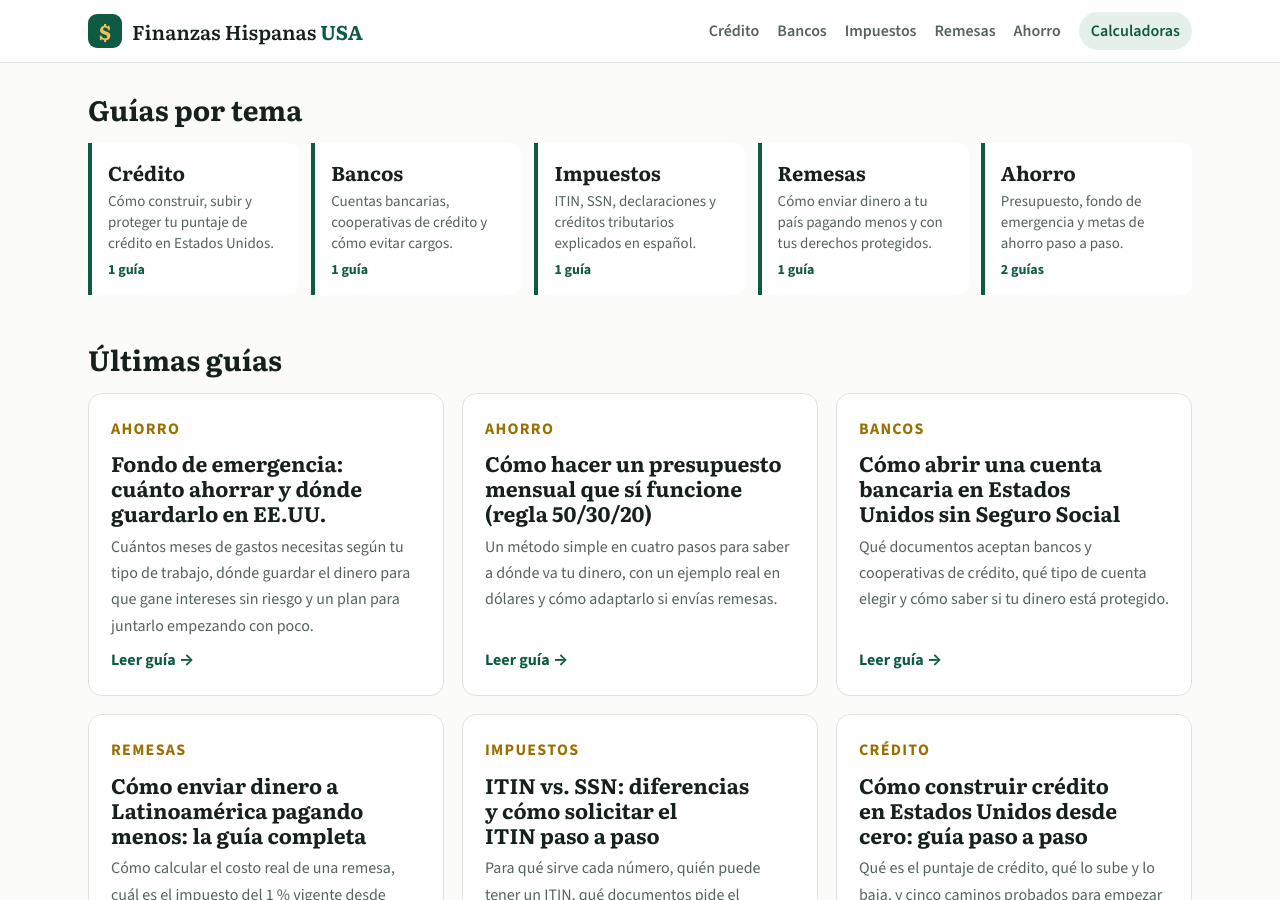
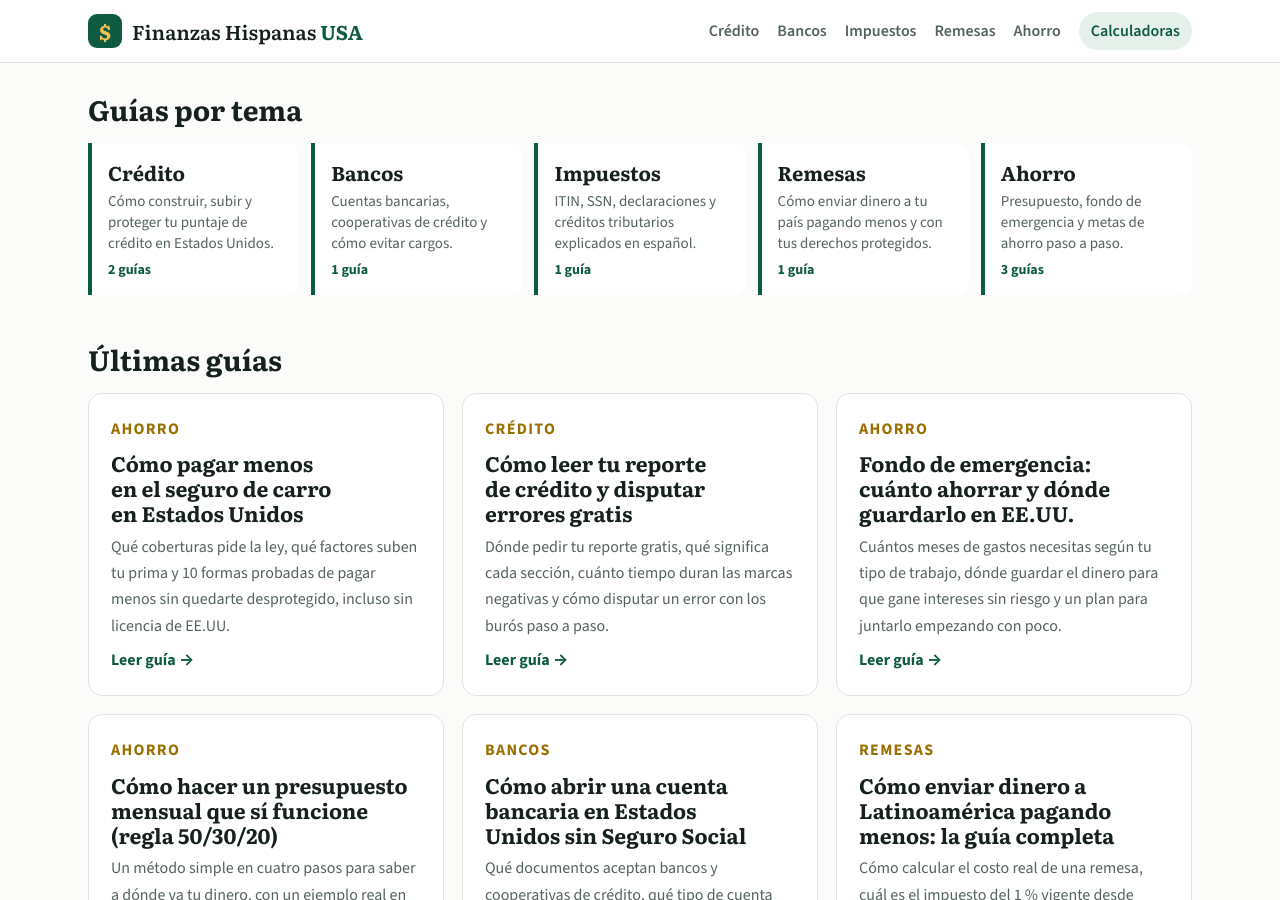
Before and after one commit to AnthonyHenriquezLuciano/finanzashispanasusa, a Jekyll site: the page built from index.html, in a window 1280 px wide and 900 px high, scrolled down 813 px. Built offline with Jekyll 4.4.1, drawn with Linux system fonts in a browser that asks for light colours; part of the change alters nothing that is shown.

Commit message:
Guías: reporte de crédito y seguro de carro
Co-Authored-By: Claude Opus 5.5 (1M context) <noreply@anthropic.com>
Claude-Session: https://claude.ai/code/session_018E8nodqmJommzDz9b1nwHg

```diff
--- a/_posts/2026-10-16-como-construir-credito-en-estados-unidos-desde-cero.md
+++ b/_posts/2026-10-16-como-construir-credito-en-estados-unidos-desde-cero.md
@@ -77,7 +77,7 @@ Suelen aprobar con historial corto. Úsalas para compras pequeñas y paga el sal
 2. **Mantén la utilización baja.** Si tu límite es $500, intenta que el saldo reportado no pase de $150.
 3. **No abras muchas cuentas a la vez.** Cada solicitud genera una consulta que resta unos puntos por un tiempo.
 4. **No cierres tu primera tarjeta** aunque ya tengas otras: su antigüedad ayuda.
-5. **Revisa tu reporte.** Puedes obtenerlo gratis en [AnnualCreditReport.com](https://www.annualcreditreport.com), el sitio oficial autorizado por la ley federal. Si ves un error, disputarlo con el buró es gratis.
+5. **Revisa tu reporte.** Puedes obtenerlo gratis en [AnnualCreditReport.com](https://www.annualcreditreport.com), el sitio oficial autorizado por la ley federal. Si ves un error, disputarlo con el buró es gratis: sigue nuestra guía para [leer tu reporte de crédito y disputar errores](/como-leer-tu-reporte-de-credito-y-disputar-errores/).
 
 ## ¿Cuánto tarda?
 
--- /dev/null
+++ b/_posts/2026-10-16-como-leer-tu-reporte-de-credito-y-disputar-errores.md
@@ -0,0 +1,111 @@
+---
+title: "Cómo leer tu reporte de crédito y disputar errores gratis"
+description: "Dónde pedir tu reporte gratis, qué significa cada sección, cuánto tiempo duran las marcas negativas y cómo disputar un error con los burós paso a paso."
+date: 2026-10-16 20:00:00 -0400
+category: Crédito
+herramienta: credito
+keywords: [reporte de credito, disputar error credito, annualcreditreport, equifax experian transunion, borrar cuenta en colecciones]
+resumen:
+- Pide tu reporte **gratis cada semana** en AnnualCreditReport.com, el único sitio oficial.
+- Revisa datos personales, cuentas, consultas y registros en **los tres burós**: Equifax, Experian y TransUnion.
+- La mayoría de las marcas negativas duran **7 años**; un error se puede disputar gratis.
+- El buró debe investigar tu disputa, en general, en un plazo de **30 días**.
+faq:
+- q: ¿Pedir mi reporte de crédito baja mi puntaje?
+  a: No. Revisar tu propio reporte es una consulta suave y no afecta tu puntaje.
+- q: ¿El reporte gratis incluye mi puntaje?
+  a: No necesariamente. AnnualCreditReport.com da el reporte, no el puntaje. Muchos bancos y emisores de tarjetas muestran tu puntaje gratis en su app.
+- q: ¿Puedo pagar a una empresa para que borre deudas de mi reporte?
+  a: Nadie puede borrar información negativa que sea correcta y esté dentro del plazo legal. Disputar errores lo puedes hacer tú gratis. Desconfía de quien cobra por adelantado prometiendo "limpiar" tu crédito.
+- q: ¿Cuánto tarda en salir una cuenta en colecciones?
+  a: En general, la información negativa se puede reportar hasta 7 años. Pagarla no la borra, pero el reporte la mostrará como pagada.
+---
+Tu reporte de crédito es el expediente que miran bancos, arrendadores, aseguradoras y a veces empleadores. Un error en él, como una deuda que no es tuya o un pago marcado como atrasado cuando no lo fue, puede costarte un apartamento o una tasa de interés mucho más alta. Revisarlo es gratis y disputar errores también.
+
+## Dónde pedir tu reporte gratis
+
+El único sitio oficial autorizado por la ley federal es **[AnnualCreditReport.com](https://www.annualcreditreport.com)**. Desde ahí puedes descargar **gratis y cada semana** tu reporte de los tres burós principales:
+
+| Buró | Para qué lo usarás |
+|---|---|
+| Equifax | Reporte y disputas en equifax.com |
+| Experian | Reporte y disputas en experian.com |
+| TransUnion | Reporte y disputas en transunion.com |
+
+> Cuidado con sitios con nombres parecidos que piden tarjeta de crédito "para verificar". El sitio oficial no te cobra.
+
+Revisa **los tres**: no todos los prestamistas reportan a todos los burós, así que la información puede ser distinta.
+
+## Qué significa cada sección
+
+### 1. Información personal
+
+Nombre, variaciones de tu nombre, direcciones, fecha de nacimiento, número de identificación (SSN o ITIN) y, a veces, empleadores. **Una dirección donde nunca viviste o un nombre que no es tuyo puede ser señal de robo de identidad.**
+
+### 2. Cuentas (tradelines)
+
+Cada tarjeta, préstamo de carro, préstamo estudiantil o hipoteca aparece con:
+
+- **Fecha de apertura** y si está abierta o cerrada.
+- **Límite o monto original** y **saldo actual**.
+- **Historial de pagos** mes a mes: "OK" o "Current" es un pago a tiempo; "30", "60", "90" indican días de atraso.
+- **Estado**: al corriente, cerrada, cargada a pérdidas (charge-off) o en colecciones.
+
+Con el saldo y el límite de tus tarjetas puedes calcular tu utilización con la calculadora al final de esta guía.
+
+### 3. Consultas (inquiries)
+
+- **Consultas duras:** cuando solicitas crédito. Pueden restar unos puntos y aparecen alrededor de 2 años.
+- **Consultas suaves:** cuando tú revisas tu reporte o una empresa te envía una oferta. No afectan tu puntaje.
+
+Si ves una consulta dura de una empresa a la que nunca le pediste crédito, investígala.
+
+### 4. Cuentas en colecciones y registros públicos
+
+Deudas vendidas a agencias de cobro y, en algunos casos, quiebras.
+
+## Cuánto tiempo duran las marcas negativas
+
+| Tipo de información | Tiempo máximo habitual |
+|---|---|
+| Pagos atrasados | 7 años |
+| Cuentas en colecciones y charge-offs | 7 años |
+| Quiebra Capítulo 7 | Hasta 10 años |
+| Consultas duras | Unos 2 años |
+| Cuentas positivas cerradas | Pueden seguir apareciendo años, y ayudan |
+
+Pasado ese plazo, el buró debe retirar la información negativa aunque la deuda no se haya pagado.
+
+## Cómo disputar un error paso a paso
+
+La Ley de Informe Justo de Crédito (FCRA) te da derecho a disputar información incompleta o incorrecta, gratis.
+
+1. **Identifica el error exacto.** Anota el buró, el nombre de la cuenta, el número parcial y qué está mal.
+2. **Reúne pruebas.** Estados de cuenta, recibos de pago, cartas del acreedor o tu reporte policial si es robo de identidad.
+3. **Presenta la disputa ante cada buró que muestre el error.** Puedes hacerlo en línea, por correo o por teléfono. Por correo, envía copias (nunca originales) y usa correo certificado con acuse de recibo.
+4. **Disputa también con la empresa que reportó el dato** (el banco o la agencia de cobro). Ellos también deben investigar.
+5. **Espera la respuesta.** El buró, en general, debe investigar en un plazo de **30 días** y enviarte los resultados por escrito.
+6. **Revisa el resultado.** Si corrigen el dato, pide un reporte actualizado. Si no, puedes añadir una declaración breve a tu reporte y presentar una queja ante la [CFPB](https://www.consumerfinance.gov/es/).
+
+### Ejemplo de texto para la disputa
+
+> "Disputo la cuenta [nombre del acreedor], terminada en [últimos 4 dígitos], que aparece con un pago atrasado de 30 días en marzo de 2026. Realicé el pago el 2 de marzo de 2026, antes de la fecha de vencimiento, como muestra el estado de cuenta adjunto. Solicito que se corrija la información o se elimine."
+
+## Si sospechas robo de identidad
+
+- Coloca una **alerta de fraude** con un buró: está obligado a avisar a los otros dos.
+- Considera **congelar tu crédito** en los tres burós. Es gratis y evita que abran cuentas a tu nombre. Puedes descongelarlo cuando necesites solicitar crédito.
+- Reporta el caso en **[IdentityTheft.gov](https://www.identitytheft.gov/es)**, que te da un plan de recuperación.
+
+## Errores comunes
+
+- **Revisar solo un buró.** El error puede estar en otro.
+- **Disputar información correcta** esperando que desaparezca. No funciona y hace perder tiempo.
+- **Pagar a empresas de "reparación de crédito"** que cobran por adelantado. La ley les prohíbe cobrar antes de prestar el servicio.
+- **Cerrar tarjetas viejas** para "limpiar" el reporte: reduce tu historial y sube tu utilización.
+
+Si todavía estás empezando, lee [cómo construir crédito desde cero](/como-construir-credito-en-estados-unidos-desde-cero/). Y si usas ITIN, revisa [qué es el ITIN y cómo se solicita](/itin-vs-ssn-diferencias-y-como-solicitar-el-itin/).
+
+## Resumen
+
+Descarga tus tres reportes gratis en AnnualCreditReport.com, revisa cada sección, marca lo que esté mal y dispútalo tú mismo con pruebas. Es gratis, y un solo error corregido puede subir tu puntaje lo suficiente para conseguir una mejor tasa.
--- /dev/null
+++ b/_posts/2026-10-16-como-pagar-menos-en-el-seguro-de-carro-en-estados-unidos.md
@@ -0,0 +1,80 @@
+---
+title: "Cómo pagar menos en el seguro de carro en Estados Unidos"
+description: "Qué coberturas pide la ley, qué factores suben tu prima y 10 formas probadas de pagar menos sin quedarte desprotegido, incluso sin licencia de EE.UU."
+date: 2026-10-16 20:10:00 -0400
+category: Ahorro
+herramienta: presupuesto
+keywords: [seguro de carro barato, seguro de auto, cobertura de responsabilidad civil, seguro sin licencia, cotizar seguro de auto]
+resumen:
+- Casi todos los estados exigen **seguro de responsabilidad civil** con mínimos que fija cada estado.
+- La prima depende de tu historial de manejo, el carro, tu código postal, el deducible y, en muchos estados, tu crédito.
+- "**Comparar 3 o más cotizaciones** cada año es la forma más rápida de ahorrar."
+- Subir el deducible baja la prima, pero guarda ese monto en tu fondo de emergencia.
+faq:
+- q: ¿Puedo tener seguro de carro sin licencia de EE.UU.?
+  a: Algunas aseguradoras aceptan licencias extranjeras o internacionales, o una licencia estatal emitida a personas sin estatus migratorio en los estados que la ofrecen. Las condiciones y el precio varían; pregunta directamente al cotizar.
+- q: ¿Qué es el deducible?
+  a: Es la parte que pagas tú de una reclamación antes de que pague la aseguradora. Un deducible de $1,000 significa que, en un choque cubierto, pagas los primeros $1,000.
+- q: ¿Me conviene solo la cobertura mínima?
+  a: Es la más barata, pero si causas un accidente grave los daños pueden superar el límite y tendrías que pagar la diferencia. Compara el costo de subir los límites; suele ser menor de lo que parece.
+---
+El seguro de carro es obligatorio en casi todo Estados Unidos y, para muchas familias hispanas, es uno de los gastos fijos más altos después de la renta. La buena noticia es que el precio varía mucho de una compañía a otra, y con unos ajustes puedes pagar bastante menos sin quedar desprotegido.
+
+## Qué coberturas existen
+
+| Cobertura | Qué paga | ¿Obligatoria? |
+|---|---|---|
+| Responsabilidad civil (liability) | Daños y lesiones que causas a otros | Sí, en casi todos los estados |
+| Lesiones personales (PIP) | Tus gastos médicos y los de tus pasajeros | En algunos estados |
+| Conductor sin seguro (UM/UIM) | Tus daños si te choca alguien sin seguro | En algunos estados |
+| Colisión (collision) | Daños a tu carro en un choque | No por ley; sí si financias el carro |
+| Comprensiva (comprehensive) | Robo, granizo, inundación, vandalismo | No por ley; sí si financias el carro |
+
+Los mínimos de responsabilidad civil se escriben como tres números, por ejemplo **25/50/25**: $25,000 por persona lesionada, $50,000 por accidente y $25,000 por daños a la propiedad. Cada estado fija los suyos; consúltalos en la página del departamento de seguros de tu estado.
+
+## Qué sube o baja tu prima
+
+- **Historial de manejo:** multas y accidentes la suben durante años.
+- **Dónde vives:** el código postal cuenta por los robos y choques en la zona.
+- **El carro:** modelo, año, costo de reparación y probabilidad de robo.
+- **Cuánto manejas:** menos millas, menos riesgo.
+- **Edad y experiencia** como conductor.
+- **Historial de crédito:** en muchos estados las aseguradoras usan un puntaje de seguro basado en el crédito. Algunos estados lo prohíben o lo limitan.
+- **Deducible y límites** que eliges.
+
+## 10 formas de pagar menos
+
+1. **Compara al menos 3 cotizaciones** cada año y cada vez que te mudes o cambies de carro. Los precios para el mismo conductor pueden variar cientos de dólares.
+2. **Sube el deducible** de colisión y comprensiva, por ejemplo de $500 a $1,000, si tienes ese dinero ahorrado. Calcula tu colchón con nuestra guía de [fondo de emergencia](/fondo-de-emergencia-cuanto-ahorrar-y-donde-guardarlo/).
+3. **Junta seguros** (carro y renta, o dos carros) con la misma compañía: el descuento por paquete suele ser importante.
+4. **Pide todos los descuentos:** buen conductor, pago completo del semestre, pago automático, factura electrónica, curso de manejo defensivo, buen estudiante, dispositivos antirrobo.
+5. **Prueba un programa de manejo medido (telemático)** si manejas con cuidado: una app o un dispositivo registra cómo manejas y puede bajar tu prima.
+6. **Quita colisión y comprensiva** si tu carro vale poco. Si la prima anual de esas coberturas se acerca al 10 % del valor del carro, puede no compensar.
+7. **Mejora tu crédito** en los estados donde cuenta. Empieza con [cómo construir crédito desde cero](/como-construir-credito-en-estados-unidos-desde-cero/).
+8. **Paga el semestre completo** en lugar de mensual, si puedes: evitas cargos por cuotas.
+9. **Elige bien el próximo carro.** Antes de comprar, cotiza el seguro de 2 o 3 modelos.
+10. **No dejes que el seguro se cancele.** Un hueco sin cobertura hace que la próxima póliza sea más cara.
+
+## Cómo cotizar sin perder tiempo
+
+Ten a mano:
+
+- Licencia y fecha en que la obtuviste.
+- Número VIN del carro (está en la tarjeta de registro o en el tablero).
+- Dirección donde duerme el carro.
+- Millas que manejas al año.
+- Tu póliza actual, para comparar con los **mismos límites y deducibles**.
+
+> Compara manzanas con manzanas: una cotización barata con límites más bajos no es un ahorro, es menos protección.
+
+## Si no tienes licencia de EE.UU.
+
+Varios estados emiten licencias de conducir a residentes sin importar su estatus migratorio, y algunas aseguradoras aceptan licencias extranjeras o internacionales. Maneja siempre con seguro: un accidente sin cobertura puede generar una deuda enorme y problemas legales.
+
+## Dónde encaja en tu presupuesto
+
+El seguro de carro es una **necesidad** dentro de la regla 50/30/20. Usa la calculadora de abajo para ver cuánto puedes destinar sin dejar de ahorrar, y lee [cómo hacer un presupuesto mensual](/como-hacer-un-presupuesto-mensual-regla-50-30-20/) para ajustarlo.
+
+## Resumen
+
+Conoce los mínimos de tu estado, compara al menos tres cotizaciones con los mismos límites, pide todos los descuentos y ajusta el deducible a lo que tengas ahorrado. Revisarlo una vez al año puede ahorrarte cientos de dólares.
```
